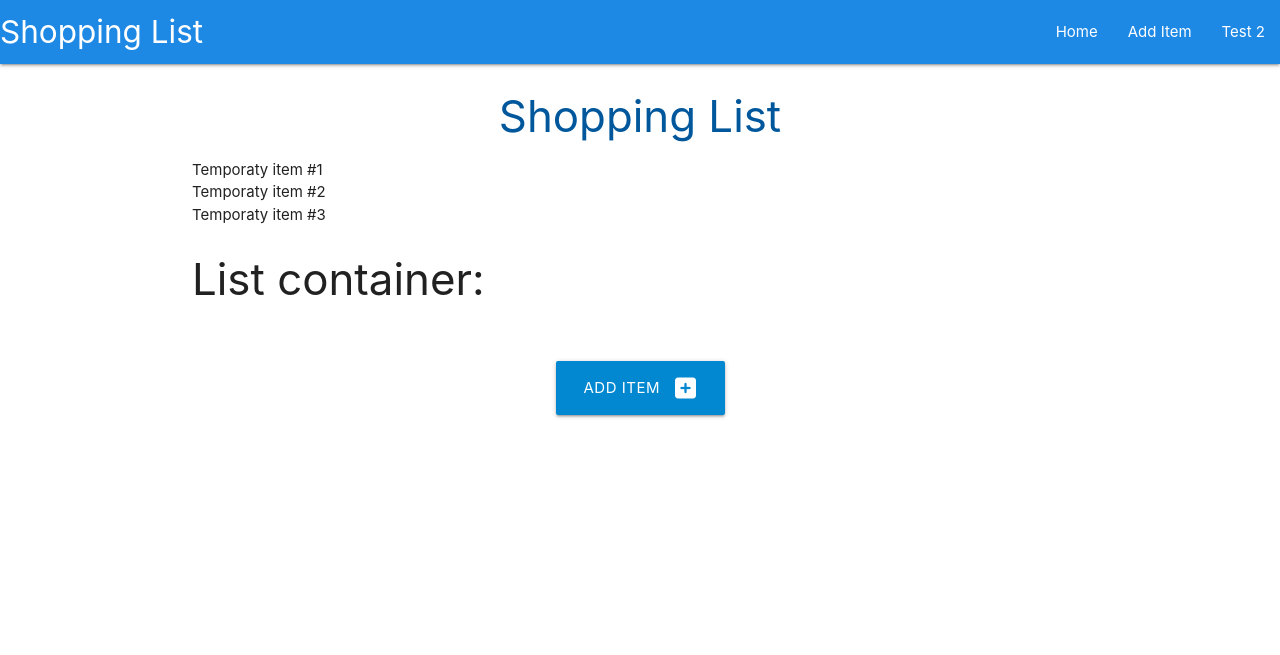
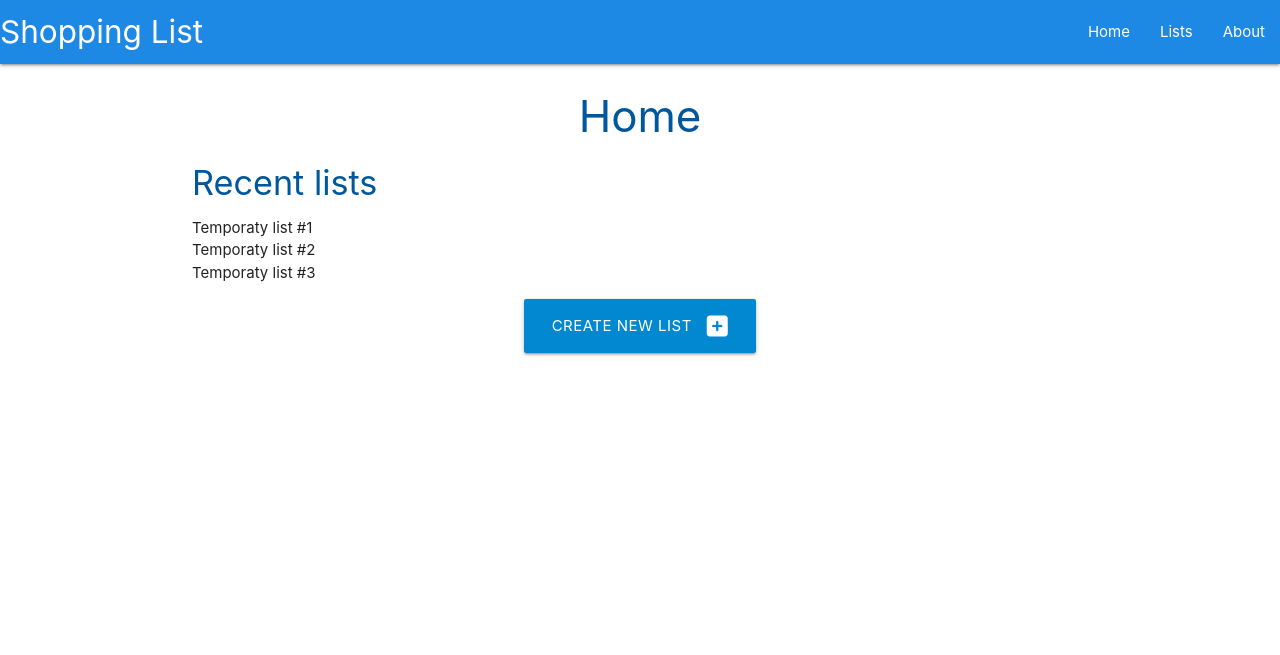
Before and after one commit to TomaszWoloszyn983/shopping-list-application, a Django app: page /home/ in a window 1280 px wide. Shown: the top 655 px of the page. Run offline with Django 3.2, Linux system fonts and the light colour scheme.

Commit message:
Create List model

```diff
--- a/list/urls.py
+++ b/list/urls.py
@@ -10,4 +10,5 @@ urlpatterns = [
     path('additem/', views.addItem, name='addItem'),
     path('items/', views.showItems, name='items'),
     path('home/', views.home, name='home'),
+    path('lists/', views.lists, name='lists'),
 ]
--- a/list/views.py
+++ b/list/views.py
@@ -19,6 +19,9 @@ def showItems(request):
 def home(request):
     return render(request, 'home.html')
 
+def lists(request):
+    return render(request, 'list.html')
+
 def items(request):
     return render(request, 'items.html')
 
--- a/shoppinglist/urls.py
+++ b/shoppinglist/urls.py
@@ -27,4 +27,5 @@ urlpatterns = [
     path('additem/', include('list.urls'), name='addItem'),
     path('items/', include('list.urls'), name='items'),
     path('home/', include('list.urls'), name='home'),
+    path('lists/', include('list.urls'), name='lists'),
 ]
--- a/templates/base.html
+++ b/templates/base.html
@@ -21,8 +21,8 @@
           <a href="#" data-target="mobile-demo" class="sidenav-trigger"><i class="fas fa-bars"></i></a>
           <ul class="right hide-on-med-and-down">
             <li><a href="{% url 'items' %}">Home</a></li>
-            <li><a href="{% url 'addItem' %}">Add Item</a></li>
-            <li><a href="{% url 'testwo' %}">Test 2</a></li>
+            <li><a href="{% url 'lists' %}">Lists</a></li>
+            <li><a href="{% url 'testwo' %}">About</a></li>
           </ul>
         </div>
       </nav>
@@ -30,8 +30,8 @@
       <!-- mobile sidebar -->
       <ul class="sidenav" id="mobile-demo">
         <li><a href="{% url 'items' %}">Home</a></li>
-        <li><a href="{% url 'addItem' %}">Add Item</a></li>
-        <li><a href="{% url 'testwo' %}">Test 2</a></li>
+        <li><a href="{% url 'lists' %}">Lists</a></li>
+        <li><a href="{% url 'testwo' %}">About</a></li>
       </ul>
     </header>
 
--- a/templates/home.html
+++ b/templates/home.html
@@ -1,35 +1,22 @@
 {% extends "base.html" %}
 {% block content %}
 
-<h3 class="light-blue-text text-darken-4 center-align">Shopping List</h3>
+<h3 class="light-blue-text text-darken-4 center-align">Home</h3>
 
-<ul>
-    <li>Temporaty item #1</li>
-    <li>Temporaty item #2</li>
-    <li>Temporaty item #3</li>
-</ul>
+<div>
+    <h4 class="light-blue-text text-darken-4 laft">Recent lists</h4>
+    <ul>
+        <li>Temporaty list #1</li>
+        <li>Temporaty list #2</li>
+        <li>Temporaty list #3</li>
+    </ul>
+</div>
 
-<div class="container_fluid">
-    <div class="row">
-        <h3>List container:</h3>
-
-        <div class="col-12 mt-3 left">
-            <div class="row">
-                {% for items in items_list %}
-
-
-                {% endfor %}
-            </div>
-        </div>
-
-    </div>
-
-</div>
 
 <div class="row">
     <div class="col s12 center-align">
         <a href="{% url 'addItem' %}" class="btn-large light-blue darken-2">
-            Add Item <i class="fas fa-plus-square right"></i>
+            Create new List <i class="fas fa-plus-square right"></i>
         </a>
     </div>
 </div>
```
Also changed, not shown: list/models.py (+13 -0 lines), templates/items.html (+8 -3 lines), templates/list.html (added, +36 -0 lines), list/migrations/0004_list.py (added).
